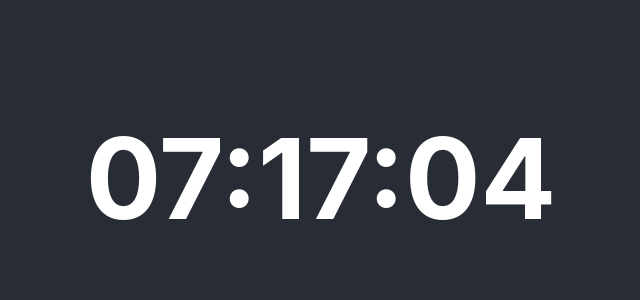
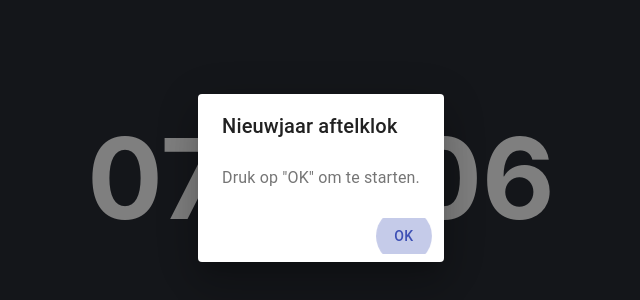
Before and after one commit to AP-TI/ReactNieuwJaarAfteller, a React (Create React App) app: page / in a window 1280 px wide. Shown: the part 222-522 px from the top of the page, without its empty margins (319-959 px from the left). Built offline with nearby package versions, Linux system fonts and the light colour scheme.

Commit message:
Voeg dialog toe
Autoplay is pas mogelijk na interactie met de pagina.
Om ervoor te zorgen dat de aftelling zeker afspeelt, moet de gebruiker
nu eerst op "OK" drukken bij het openen van de pagina.

```diff
--- a/package.json
+++ b/package.json
@@ -1,8 +1,10 @@
 {
   "name": "nieuwjaarafteller",
   "version": "0.1.0",
+  "homepage": "./",
   "private": true,
   "dependencies": {
+    "@material-ui/core": "^4.8.2",
     "@testing-library/jest-dom": "^4.2.4",
     "@testing-library/react": "^9.4.0",
     "@testing-library/user-event": "^7.2.1",
--- a/src/Afteller.js
+++ b/src/Afteller.js
@@ -1,20 +1,31 @@
 import React, { Component } from 'react';
-const geluid = new Audio('../aftellen.wav');
+import Button from '@material-ui/core/Button';
+import Dialog from '@material-ui/core/Dialog';
+import DialogActions from '@material-ui/core/DialogActions';
+import DialogContent from '@material-ui/core/DialogContent';
+import DialogContentText from '@material-ui/core/DialogContentText';
+import DialogTitle from '@material-ui/core/DialogTitle';
+const geluid = new Audio('./aftellen.wav');
 
 class Afteller extends Component {
     constructor() {
         super();
 
+
         this.state = {
+            open: true,
             nieuwjaar: new Date(new Date().getFullYear() + 1, 0, 1, 0, 0, 0),
             huidigeTijd: new Date(),
-            vuurwerk: (<div class="pyro">
+            vuurwerk: (<div className="pyro">
                 <div class="before"></div>
                 <div class="after"></div>
             </div>)
         }
     }
 
+    handleClose = () => {
+        this.setState({ open: false });
+    };
     tick = () => {
         this.setState({ huidigeTijd: new Date() });
     }
@@ -26,7 +37,7 @@ class Afteller extends Component {
         s = (s - secs) / 60;
         var mins = s % 60;
         var hrs = (s - mins) / 60;
-        return String(hrs).padStart(2,0) + ':' + String(mins).padStart(2,0) + ':' + String(secs).padStart(2,0);
+        return String(hrs).padStart(2, 0) + ':' + String(mins).padStart(2, 0) + ':' + String(secs).padStart(2, 0);
     }
 
     componentDidMount = () => {
@@ -50,6 +61,27 @@ class Afteller extends Component {
             <div>
                 {(this.state.nieuwjaar - this.state.huidigeTijd) >= 0 ? null : this.state.vuurwerk}
                 <h1>{((this.state.nieuwjaar - this.state.huidigeTijd) >= 0 ? this.milliSecondenNaarTijd(this.state.nieuwjaar - this.state.huidigeTijd) : "Gelukkig Nieuwjaar!")}</h1>
+                <div>
+                    <Dialog
+                        open={this.state.open}
+                        onClose={this.handleClose}
+                        aria-labelledby="alert-dialog-title"
+                        aria-describedby="alert-dialog-description"
+                    >
+                        <DialogTitle id="alert-dialog-title">{"Nieuwjaar aftelklok"}</DialogTitle>
+                        <DialogContent>
+                            <DialogContentText id="alert-dialog-description">
+                                Druk op "OK" om te starten.
+          </DialogContentText>
+                        </DialogContent>
+                        <DialogActions>
+
+                            <Button onClick={this.handleClose} color="primary" autoFocus>
+                                OK
+          </Button>
+                        </DialogActions>
+                    </Dialog>
+                </div>
             </div>
         );
     }
```
Also changed, not shown: public/manifest.json, 2 other files (tests, documents, lock files or other folders).
